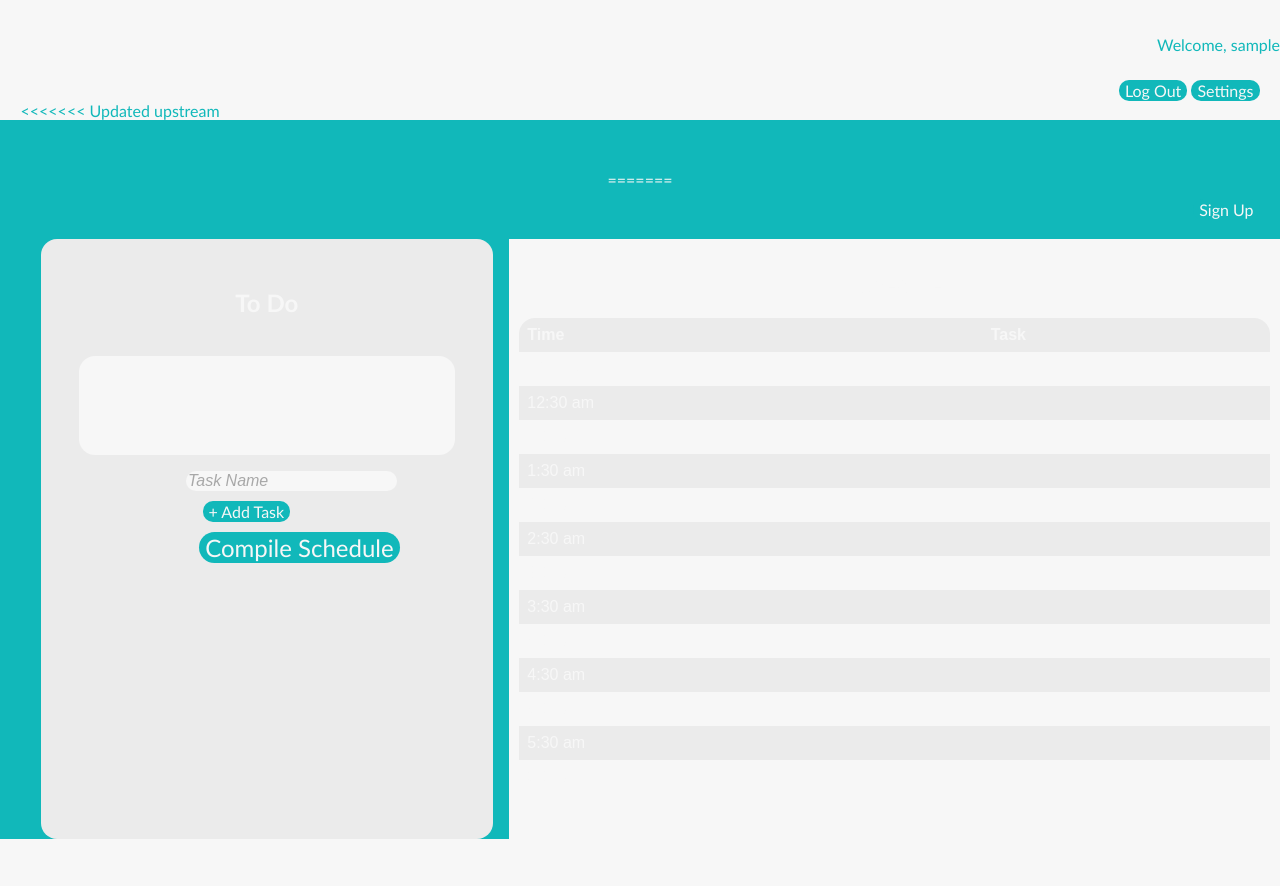
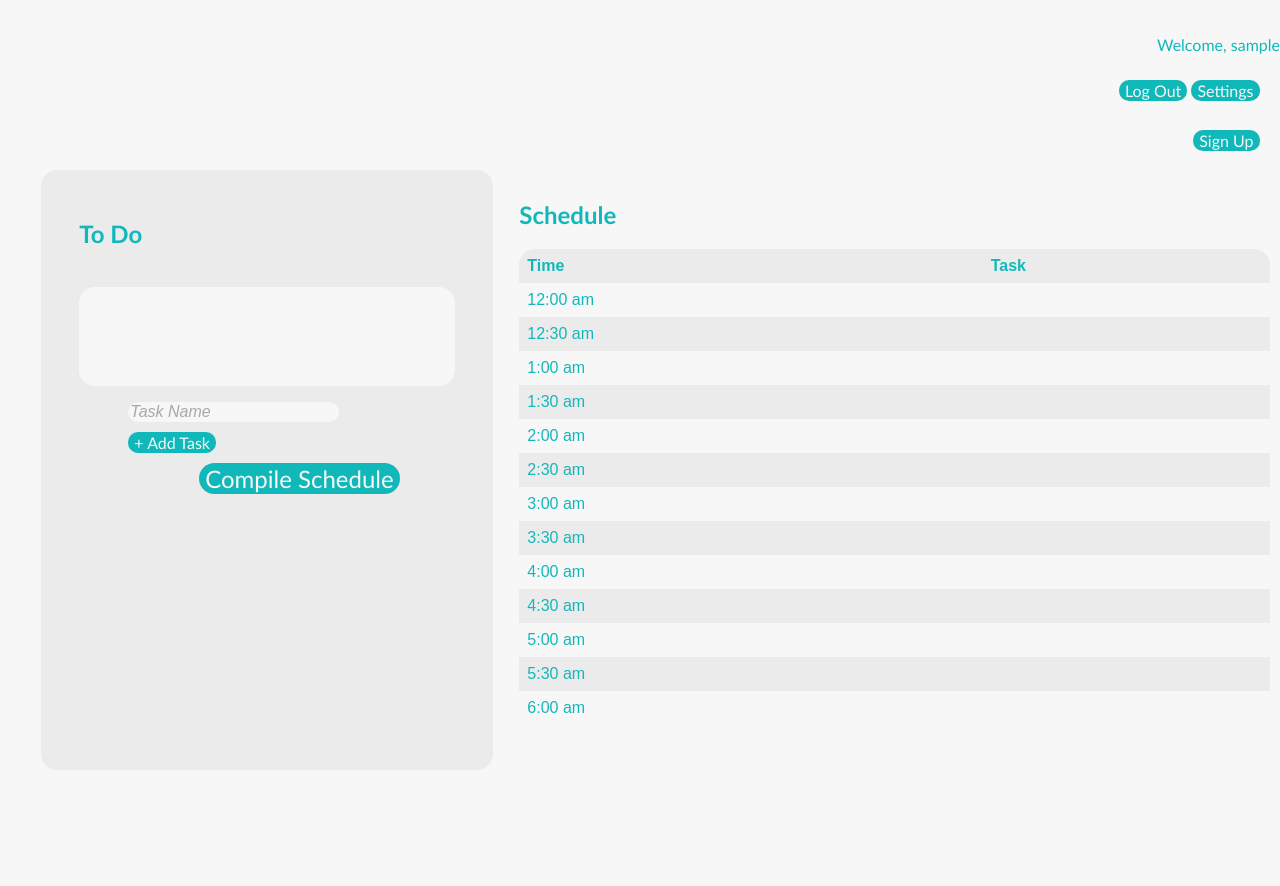
Before and after one commit to rishi-bhatnager/plan-it, a Django app: page / in a window 1280 px wide. Shown: the part 57-943 px from the top of the page. Run offline with Django 3.2, Linux system fonts and the light colour scheme; the visitor is signed in with stand-in values (Sample User, id 1); some libraries are stand-ins or nearby versions.

Commit message:
formatting fixed

```diff
--- a/webapp/planner/templates/planner/index.html
+++ b/webapp/planner/templates/planner/index.html
@@ -2,21 +2,9 @@
 
 {% block content %}
 
-<<<<<<< Updated upstream
-    <div class="top">
-=======
 <div align="right" class="login">
         <button class="signin" onclick="location.href=' {% url 'users:register' %}'">Sign Up</button>
     </div>
-    <!-- <div class="top">
->>>>>>> Stashed changes
-        <div class="title">
-            <h1>plan it.</h1>
-        </div>
-        <div class="subheading">
-            <p>Creating your ideal schedule (Beta)</p>
-        </div>
-    </div> -->
     <div class="row">
         <div class="column1">
             <h2>To Do</h2>
```
